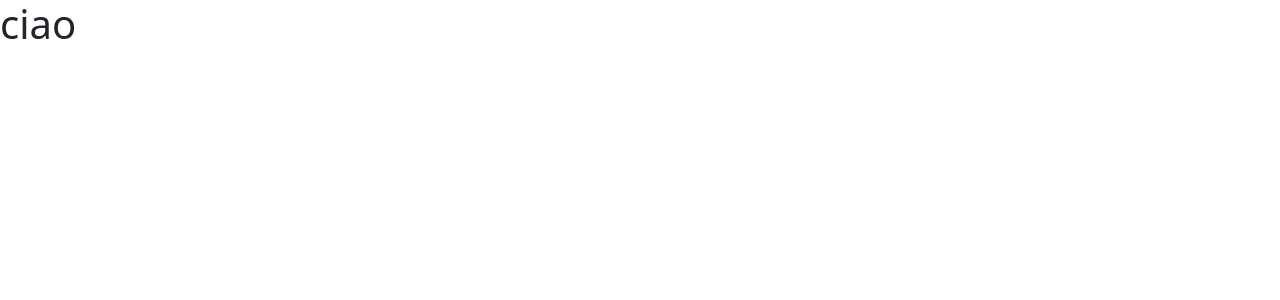
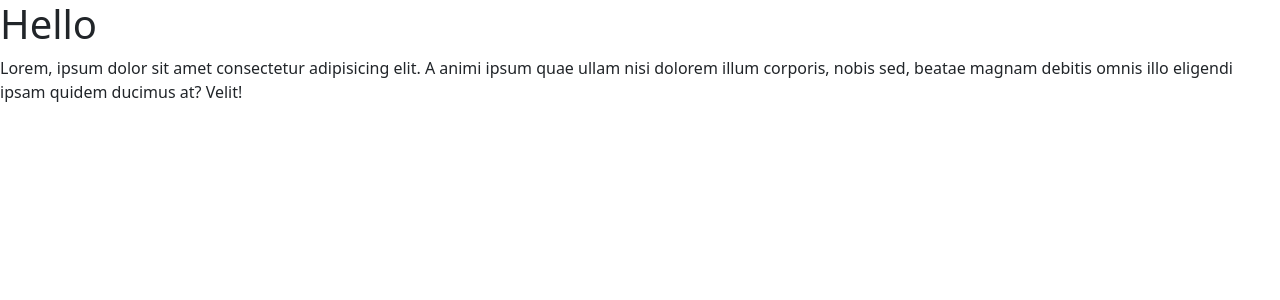
Before and after one commit to Fabio-Moschella/boilerplate, a React (Vite) app: page / in a window 1280 px wide. Shown: the top 300 px of the page. Built offline with nearby package versions, Linux system fonts and the light colour scheme; the HTML template or start-up script is replaced by a standard one.

Commit message:
feat: add new text in app

```diff
--- a/src/App.jsx
+++ b/src/App.jsx
@@ -1,7 +1,16 @@
 import { useState } from "react";
 
 function App() {
-  return <h1>ciao</h1>;
+  return (
+    <>
+      <h1>Hello</h1>
+      <p>
+        Lorem, ipsum dolor sit amet consectetur adipisicing elit. A animi ipsum
+        quae ullam nisi dolorem illum corporis, nobis sed, beatae magnam debitis
+        omnis illo eligendi ipsam quidem ducimus at? Velit!
+      </p>
+    </>
+  );
 }
 
 export default App;
```
